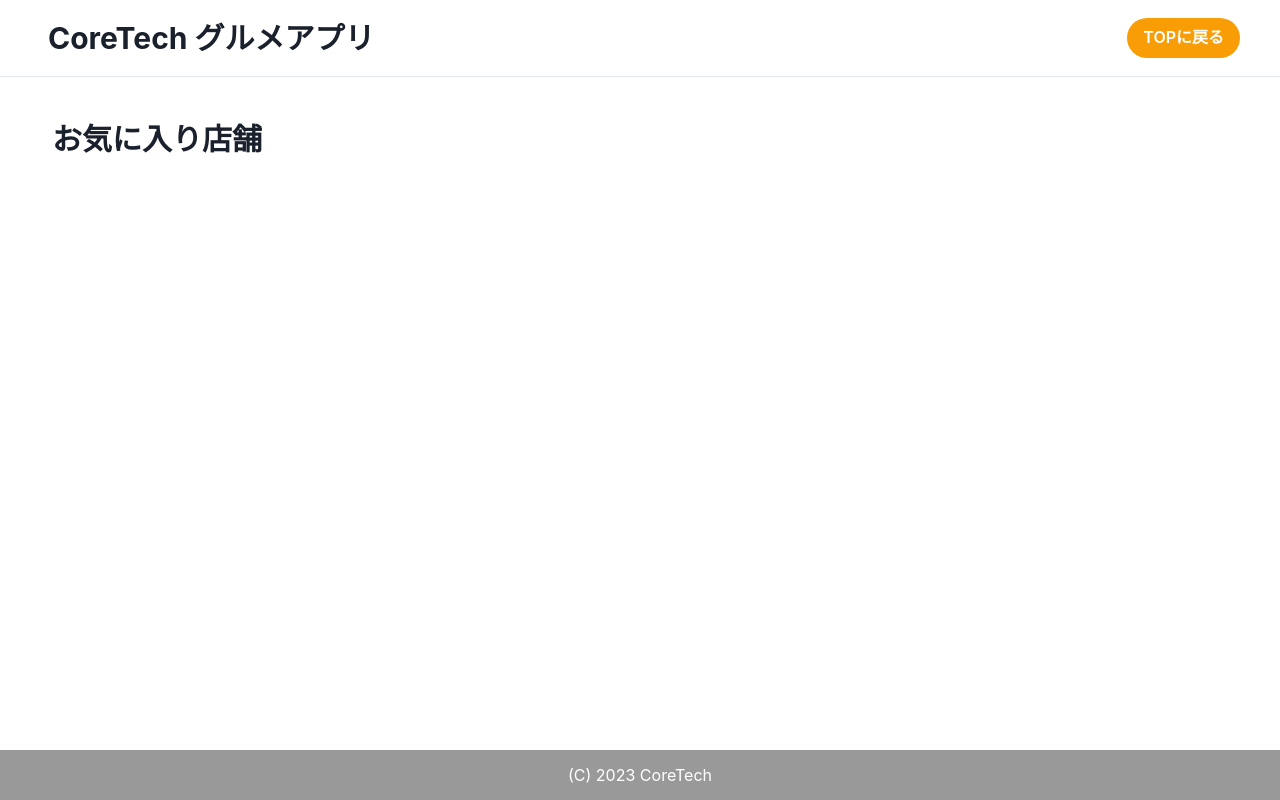
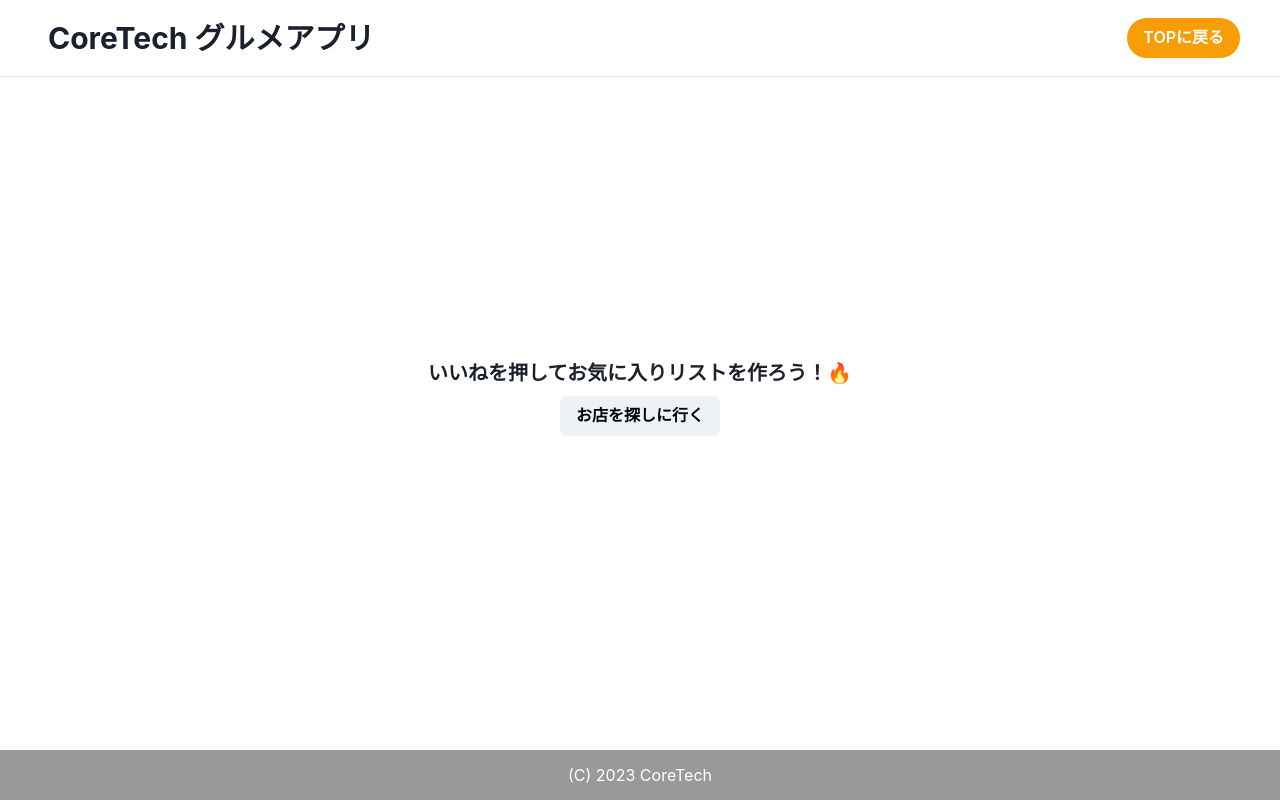
Before and after one commit to ren807/cor-lunch, a React (Create React App) app in the folder front/: page /likes in a window 1280 px wide. Built offline with nearby package versions, Linux system fonts and the light colour scheme.

Commit message:
fix:UIの追加、修正完了

```diff
--- a/front/src/components/Shop.tsx
+++ b/front/src/components/Shop.tsx
@@ -22,7 +22,7 @@ const Shop = (props: ShopDataType) => {
 					<Box >
 						<Link to={path}>
 							<Image
-								boxSize="320px"
+								boxSize="340px"
 								src={photo}
 								objectFit="cover"
 								alt="画像が取得できませんでした"
@@ -41,8 +41,8 @@ const Shop = (props: ShopDataType) => {
 								<Icon w={6} h={6} cursor="pointer" color={like ? "red.400" : ""} as={like ? AiFillHeart : AiOutlineHeart} onClick={handleClickSwitchFlag}/>
 							</Flex>
 							<Link to={path}>
-								<Text py="2">会社から徒歩：{time_from_company}</Text>
-								<Text py="2">ジャンル：{genre}</Text>
+								<Text py="2">🚶‍♂ 会社から徒歩：{time_from_company}</Text>
+								<Text py="2">🍴 ジャンル：<Text as="span" fontWeight="bold">{genre}</Text></Text>
 							</Link>
 						</CardBody>
 					</Stack>
--- a/front/src/pages/Likes.tsx
+++ b/front/src/pages/Likes.tsx
@@ -1,17 +1,22 @@
 import {
 	Box,
+	Button,
+	Flex,
 	Heading,
 	SimpleGrid,
 	Stack,
+	Text,
+	WrapItem,
 } from '@chakra-ui/react';
 import { useEffect, useState } from 'react';
+import { Link } from 'react-router-dom';
 
 import Shop from '../components/Shop';
 import { ShopDataType } from '../db/Shops';
 
 const Like = () => {
 
-	const [ shopsDate, setShopsData ] = useState<Array<ShopDataType> | null>(null);
+	const [ shopsData, setShopsData ] = useState<Array<ShopDataType> | null>(null);
 
 	useEffect(() => {
 		const storedLikes = localStorage.getItem('likes');
@@ -21,21 +26,47 @@ const Like = () => {
 
 	return (
 		<>
-			<Box px={7} py={5}>
+			{shopsData != null && shopsData.length > 0 ? (
+				<Box mx={{ base: 5, md: 20}} pb={5}>
 					<Stack>
-					{/* お気に入り一覧 */}
-					<Box m={4}>
-						<Heading as="h3" size="lg" m={2}>お気に入り店舗</Heading>
-						<SimpleGrid columns={[1,null,2]} spacing={10} mt={4}>
-							{shopsDate?.map((shop, index) => (
-								<Box key={index}>
+						{/* おすすめ一覧 */}
+						<Box my={4} width="100%">
+							<Heading as="h3" size="lg" mt={5} mb={10} textAlign={{ base: "center", md: "left" }}>
+								お気に入り店舗 ❤
+							</Heading>
+							<SimpleGrid columns={{ base: 1, md: 4 }} spacing="30px" >
+								{shopsData?.map((shop, index) => (
+									<WrapItem key={index} m="auto">
+										<Box w="320px" minHeight="260px" borderRadius="10px" shadow="md" >
 											<Shop {...shop}/>
 										</Box>
+									</WrapItem>
 								))}
 							</SimpleGrid>
 						</Box>
 					</Stack>
 				</Box>
+			) : (
+				<>
+					<Flex
+						width="100vw"
+						height="80vh"
+						justifyContent="center"
+						alignItems="center"
+					>
+						<Stack>
+							<Text fontSize={{base: "md", md: "xl"}} fontWeight="bold">
+								いいねを押してお気に入りリストを作ろう！🔥
+							</Text>
+							<Box display="flex" justifyContent="center" alignItems="center">
+								<Link to="/">
+									<Button color="black" _hover={{ bg: 'rgba(248, 157, 5, 0.8)' }}>お店を探しに行く</Button>
+								</Link>
+							</Box>
+						</Stack>
+					</Flex>
+				</>
+			)}
 		</>
 	);
 };
--- a/front/src/pages/ShopGenre.tsx
+++ b/front/src/pages/ShopGenre.tsx
@@ -1,5 +1,5 @@
 import { useLocation } from 'react-router-dom';
-import { Box, Heading, Stack, Wrap, WrapItem } from '@chakra-ui/react';
+import { Box, Heading, SimpleGrid, Stack, WrapItem } from '@chakra-ui/react';
 import { useEffect } from 'react';
 import useGetShopsGenre from '../hooks/useGetShopsGenre';
 import Shop from '../components/Shop';
@@ -28,18 +28,18 @@ const ShopGenre = () => {
 					</Box>
 					{/* おすすめ一覧 */}
 					<Box mb={4} width="100%">
-						<Heading as="h3" size="lg" my={2} textAlign={{ base: "center", md: "left" }}>
-						青葉台周辺の{genre} 😋
+						<Heading as="h3" size="lg" mt={2} mb={5} textAlign={{ base: "center", md: "left" }}>
+							青葉台周辺の{genre} 😋
 						</Heading>
-						<Wrap p={4} display="flex" justifyContent="center" spacing="80px" flexDirection="row" alignItems="flex-start">
+						<SimpleGrid columns={{ base: 1, md: 4 }} spacing="30px" >
 							{shopsData?.map((shop, index) => (
 								<WrapItem key={index} m="auto">
-									<Box w="320px" minHeight="260px" borderRadius="10px" shadow="md" >
+									<Box w="340px" minHeight="260px" borderRadius="10px" shadow="md" >
 										<Shop {...shop}/>
 									</Box>
 								</WrapItem>
 							))}
-						</Wrap>
+						</SimpleGrid>
 					</Box>
 				</Stack>
 			</Box>
--- a/front/src/pages/Top.tsx
+++ b/front/src/pages/Top.tsx
@@ -1,10 +1,8 @@
 import {
 	Box,
-	Grid,
 	Heading,
 	SimpleGrid,
 	Stack,
-	Wrap,
 	WrapItem,
 } from '@chakra-ui/react';
 import { useEffect } from 'react';
@@ -27,10 +25,10 @@ const Top = () => {
 					</Box>
 					{/* おすすめ一覧 */}
 					<Box mb={4} width="100%">
-						<Heading as="h3" size="lg" my={2} textAlign={{ base: "center", md: "left" }}>
+						<Heading as="h3" size="lg" mt={2} mb={5} textAlign={{ base: "center", md: "left" }}>
 							本日のオススメの店舗 🎉
 						</Heading>
-						<Wrap p={4} display="flex" justifyContent="center" spacing="80px" flexDirection="row" alignItems="flex-start">
+						<SimpleGrid columns={{ base: 1, md: 4 }} spacing="30px" >
 							{shopsData?.map((shop, index) => (
 								<WrapItem key={index} m="auto">
 									<Box w="320px" minHeight="260px" borderRadius="10px" shadow="md" >
@@ -38,7 +36,7 @@ const Top = () => {
 									</Box>
 								</WrapItem>
 							))}
-						</Wrap>
+						</SimpleGrid>
 					</Box>
 				</Stack>
 			</Box>
```
Lines whose indentation alone changed are shown as unchanged.
